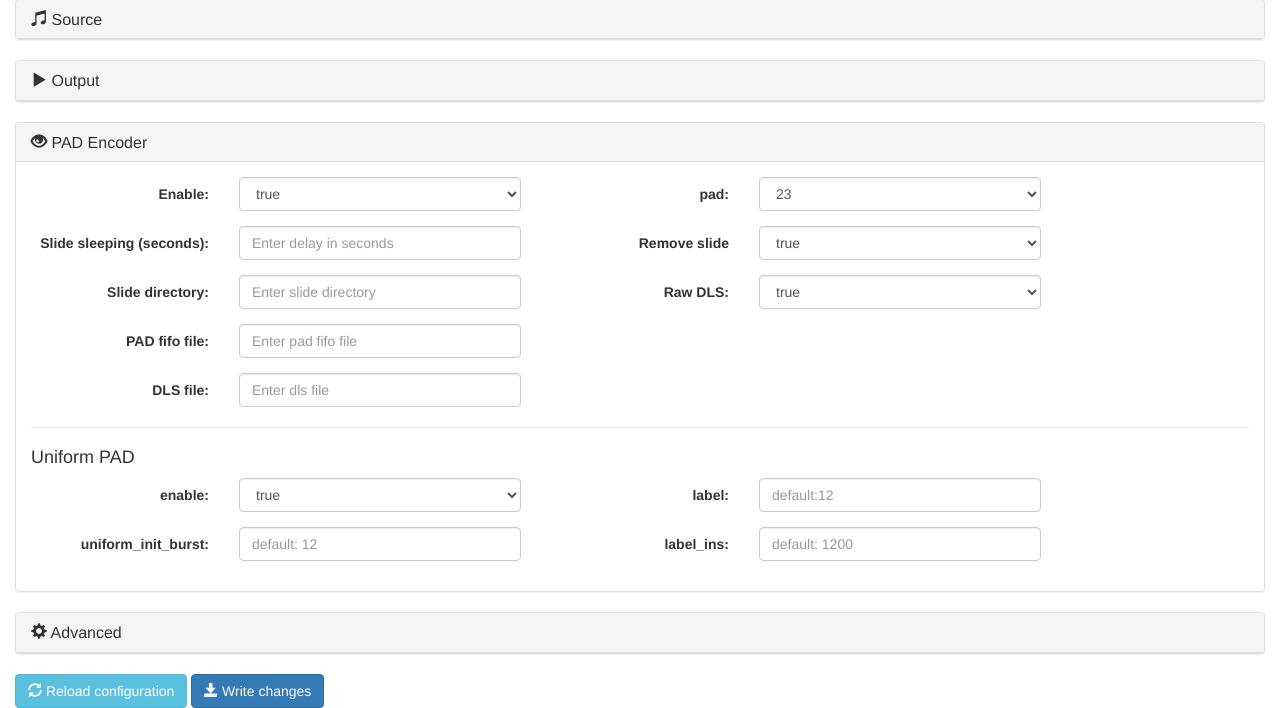
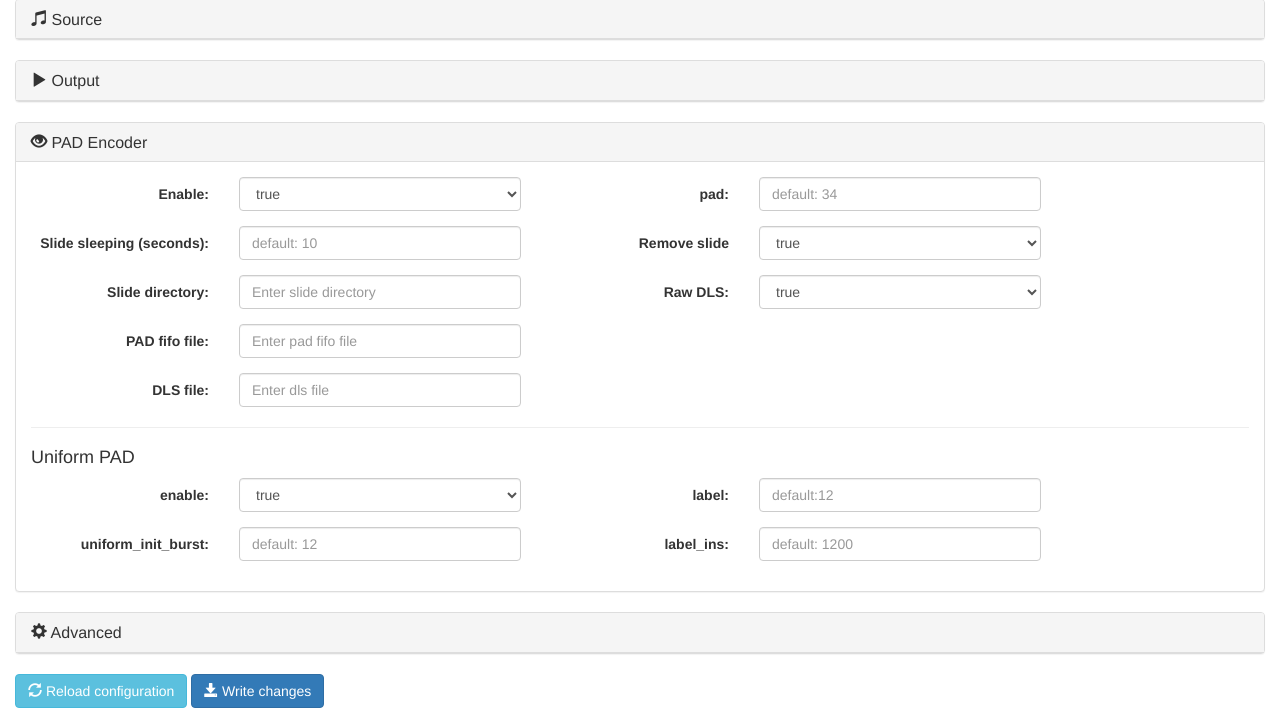
Before and after one commit to Opendigitalradio/ODR-EncoderManager, a Python web app: template templates/config.html in a window 1280 px wide, after a click on "PAD Encoder". Shown: the part 193-901 px from the top of the page. Run offline with Jinja, Linux system fonts and the light colour scheme; the template is opened without the code that fills it: most values are stand-ins (such as "Sample title", 1, 10 or a date in 2020).

Commit message:
Allow to set PAD do other values than pre-defined

```diff
--- a/templates/config.html
+++ b/templates/config.html
@@ -294,19 +294,13 @@ along with ODR-EncoderManager.  If not, see <http://www.gnu.org/licenses/>.
 
                                                 <label class="control-label col-sm-2" for="padenc_pad">pad:</label>
                                                 <div class="col-sm-3">
-                                                        <select type="select" class="form-control" id="padenc_pad">
-                                                                <option value="23">23</option>
-                                                                <option value="26">26</option>
-                                                                <option value="34">34</option>
-                                                                <option value="42">42</option>
-                                                                <option value="58">58</option>
-                                                        </select>
+                                                        <input type="text" class="form-control" id="padenc_pad" placeholder="default: 34" data-toggle="tooltip" data-placement="top" title="PAD length in bytes. Possible values: 6 (short X-PAD), 8 to 196 (variable size X-PAD)">
                                                 </div>
                                         </div>
                                         <div class="form-group">
                                                 <label class="control-label col-sm-2" for="padenc_slide_sleeping">Slide sleeping (seconds):</label>
                                                 <div class="col-sm-3">
-                                                        <input type="text" class="form-control" id="padenc_slide_sleeping" placeholder="Enter delay in seconds">
+                                                        <input type="text" class="form-control" id="padenc_slide_sleeping" placeholder="default: 10" data-toggle="tooltip" data-placement="top" title="Wait DUR seconds between each slide">
                                                 </div>
 
                                                 <label class="control-label col-sm-2" for="padenc_slide_once">Remove slide</label>
@@ -327,7 +321,7 @@ along with ODR-EncoderManager.  If not, see <http://www.gnu.org/licenses/>.
 
                                                 <label class="control-label col-sm-2" for="padenc_raw_dls">Raw DLS:</label>
                                                 <div class="col-sm-3">
-                                                        <select type="select" class="form-control" id="padenc_raw_dls">
+                                                        <select type="select" class="form-control" id="padenc_raw_dls" data-toggle="tooltip" data-placement="top" title="If set to true, do not convert DLS texts to Complete EBU Latin based repertoire character set encoding.">
                                                                 <option value="true">true</option>
                                                                 <option value="false">false</option>
                                                         </select>
```
Also changed, not shown: config/__init__.py (+8 -2 lines).
